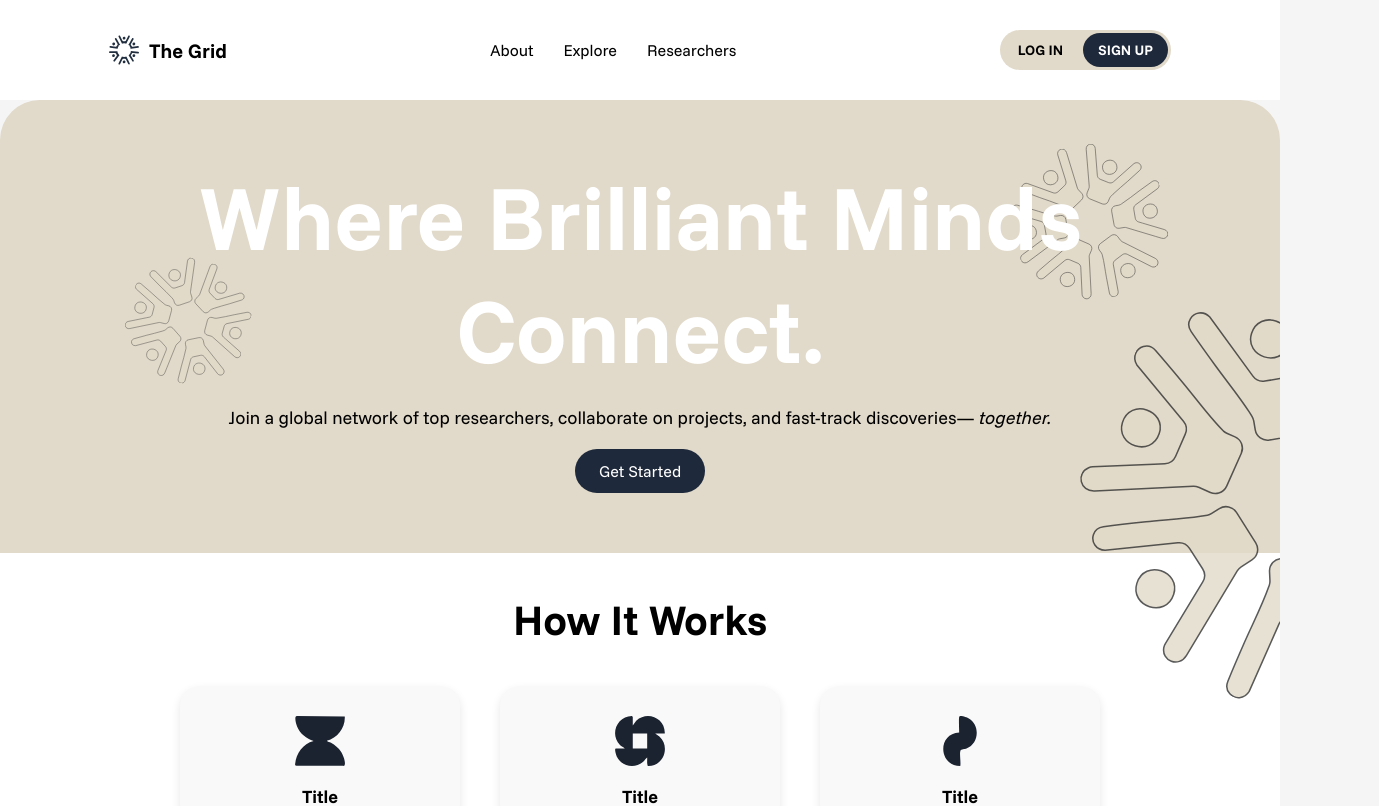
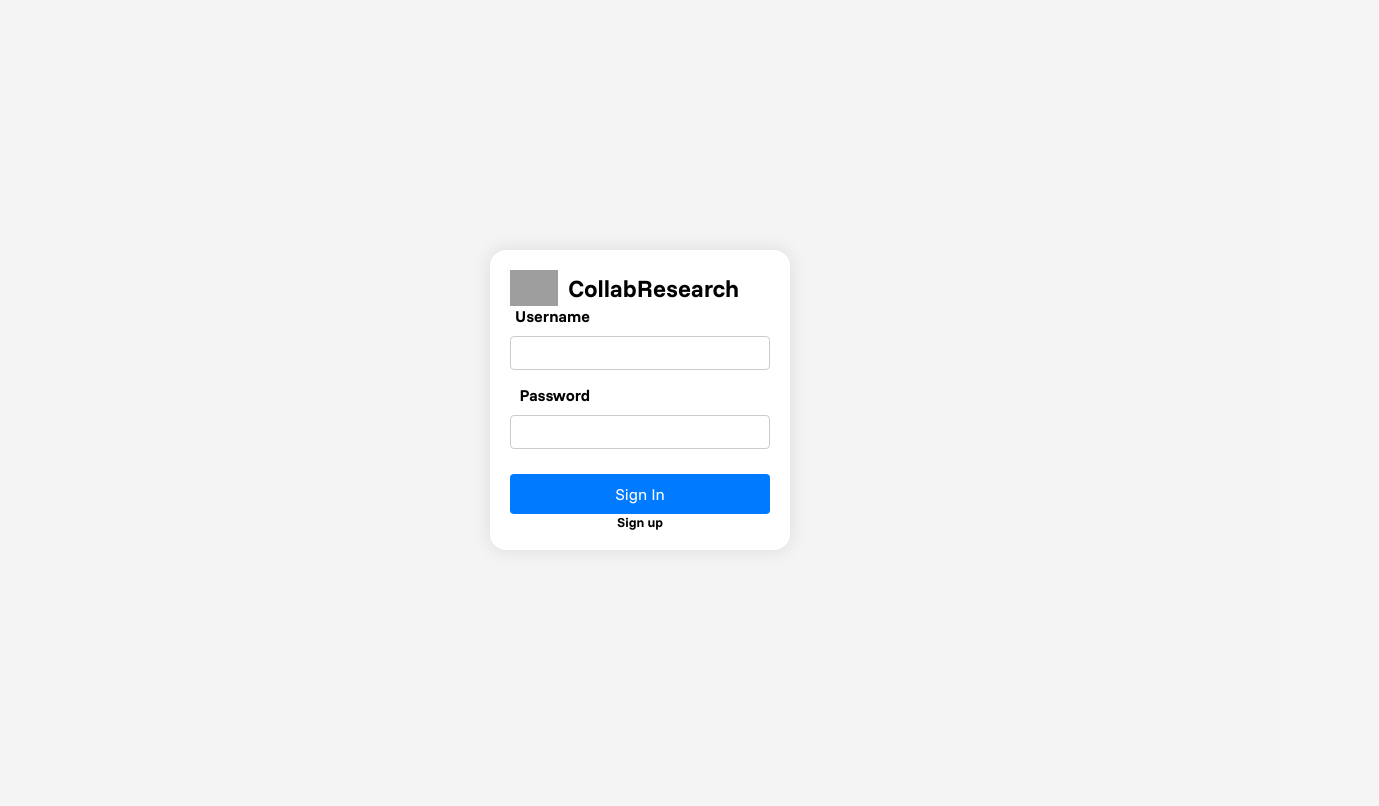
Before and after one commit to swecrocs/Crocs_SE_Project, an Angular app in the folder frontend/SE_Project/: page /login in a window 1280 px wide. Before the commit this address led to /. Shown: the top 806 px of the page, 1379 px wide, since content can reach past the window. Built offline with nearby package versions, Linux system fonts and the light colour scheme; grey boxes are pictures that could not be loaded.

Commit message:
feat: add login feature(initial layout)
# Conflicts:
#	frontend/SE_Project/src/app/home/home.component.ts

```diff
--- a/frontend/SE_Project/src/app/app.routes.ts
+++ b/frontend/SE_Project/src/app/app.routes.ts
@@ -1,8 +1,10 @@
 import { Routes } from '@angular/router';
 
 import { HomeComponent } from './home/home.component';
+import { LoginComponent } from './login/login.component';
 
 export const routes: Routes = [
   { path: '', component: HomeComponent },
-  { path: '**', redirectTo: '', pathMatch: 'full' },
+  { path: 'login', component: LoginComponent },
+  { path: '**', redirectTo: '', pathMatch: 'full' }
 ];
--- /dev/null
+++ b/frontend/SE_Project/src/app/login/login.component.css
@@ -0,0 +1,92 @@
+* {
+    box-sizing: border-box;
+  }
+
+  body {
+    display: flex;
+    align-items: center;
+    justify-content: center;
+    height: 100vh;
+    background-color: #f4f4f4;
+    margin: 0;
+    font-family: Arial, sans-serif;
+  }
+
+  .login-container {
+    display: flex;
+    flex-direction: column;
+    background: white;
+    padding: 20px;
+    border-radius: 1rem;
+    box-shadow: 0 0 20px rgba(0, 0, 0, 0.1);
+    text-align: center;
+    width: 300px;
+  }
+
+  .logo {
+    display: flex;
+    align-items: center;
+    gap: 10px;
+  }
+
+  .logo-icon {
+    width: 3rem;
+    height: auto;
+  }
+
+  .form-container {
+    display: flex;
+    flex-direction: column;
+    width: 100%;
+  }
+
+  .form-group {
+    display: flex;
+    flex-direction: column;
+    align-items: flex-start;
+    gap: 10px;
+    width: 100%;
+    margin-bottom: 15px;
+  }
+
+  label {
+    min-width: 80px;
+    text-align: right;
+    font-weight: bold;
+  }
+
+  .form-control {
+    flex-grow: 1;
+    padding: 8px;
+    border: 1px solid #ccc;
+    border-radius: 4px;
+    width: 100%;
+  }
+
+  .login-button-group {
+    display: flex;
+    flex-direction: column;
+    align-items: center;
+    margin-top: 10px;
+  }
+
+  .login-button {
+    width: 100%;
+    padding: 10px;
+    background-color: #007bff;
+    color: white;
+    border: none;
+    border-radius: 4px;
+    cursor: pointer;
+    font-size: 16px;
+  }
+
+  .login-button:hover {
+    background-color: #0056b3;
+  }
+
+  .signup-text:hover {
+    text-decoration-line: underline;
+    color: #0056b3;
+    cursor: pointer;
+  }
--- /dev/null
+++ b/frontend/SE_Project/src/app/login/login.component.html
@@ -0,0 +1,24 @@
+<div>
+    <body>
+    <div class="login-container">
+        <div class="logo">
+            <img src="assets/images/collab_icon.png" alt="CollabResearch Logo" class="logo-icon">
+            <h2>CollabResearch</h2>
+          </div>
+        <form [formGroup]="form" (submit)="getFormValue()" class="form-container">
+            <div class="form-group">
+                <label>Username</label>
+                <input type="text" formControlName="username" class="form-control">
+            </div>
+            <div class="form-group">
+                <label>Password</label>
+                <input type="password" formControlName="password" class="form-control">
+            </div>
+            <div class="login-button-group">
+                <button type="submit" class="login-button">Sign In</button>
+                <h5 onclick="onRegister()" class="signup-text">Sign up</h5>
+            </div>
+        </form>
+    </div>
+    </body>
+</div>
--- /dev/null
+++ b/frontend/SE_Project/src/app/login/login.component.ts
@@ -0,0 +1,28 @@
+import { Component } from '@angular/core';
+import { CommonModule } from '@angular/common';
+import { FormControl, FormGroup, ReactiveFormsModule } from '@angular/forms';
+
+@Component({
+  selector: 'app-login',
+  standalone: true,
+  imports: [CommonModule, ReactiveFormsModule],
+  templateUrl: './login.component.html',
+  styleUrls: ['./login.component.css'],
+})
+
+export class LoginComponent {
+
+    form = new FormGroup({
+        username: new FormControl(),
+        password: new FormControl()
+    })
+
+    getFormValue () {
+        const value = this.form?.value;
+        return value;
+    }
+
+    onRegister() {
+
+    }
+}
```
Also changed, not shown: 1 other file (tests, documents, lock files or other folders).
